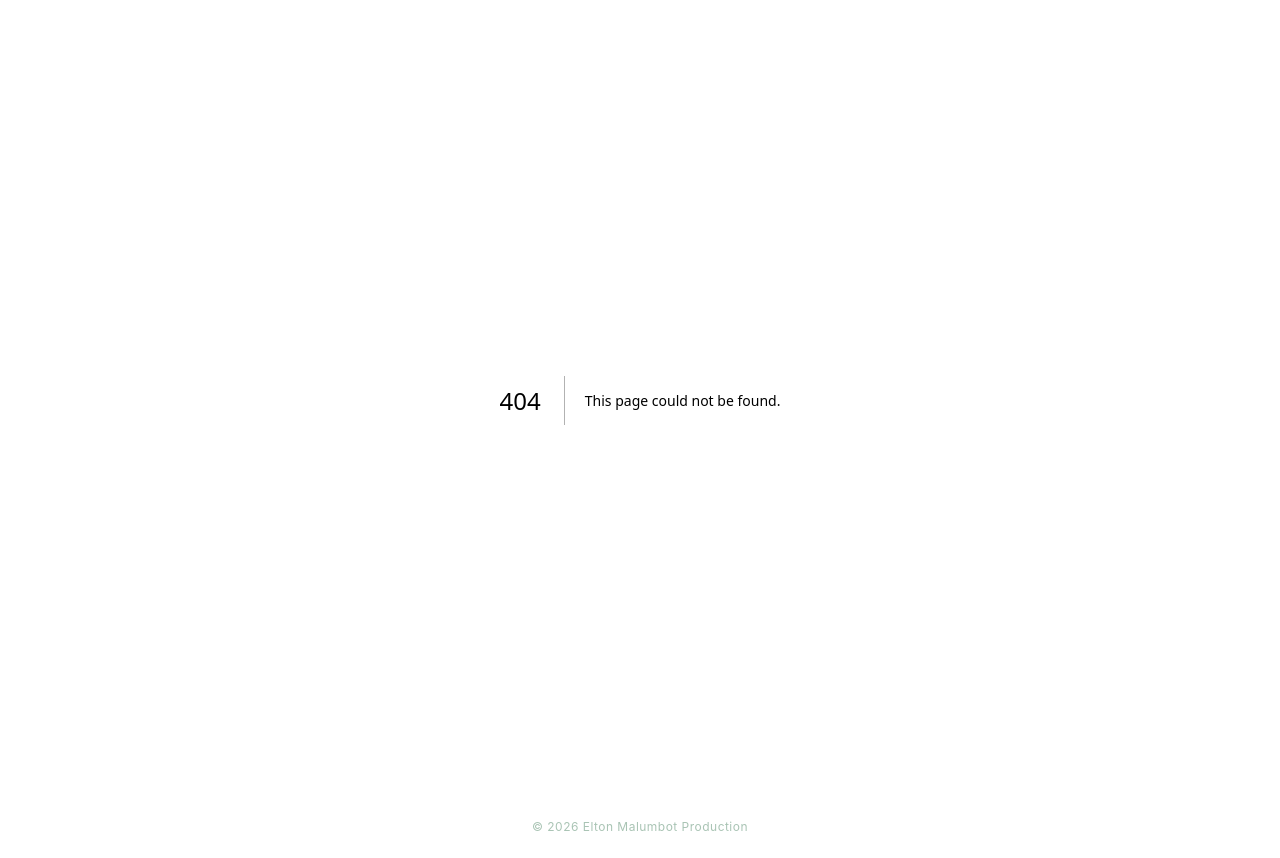
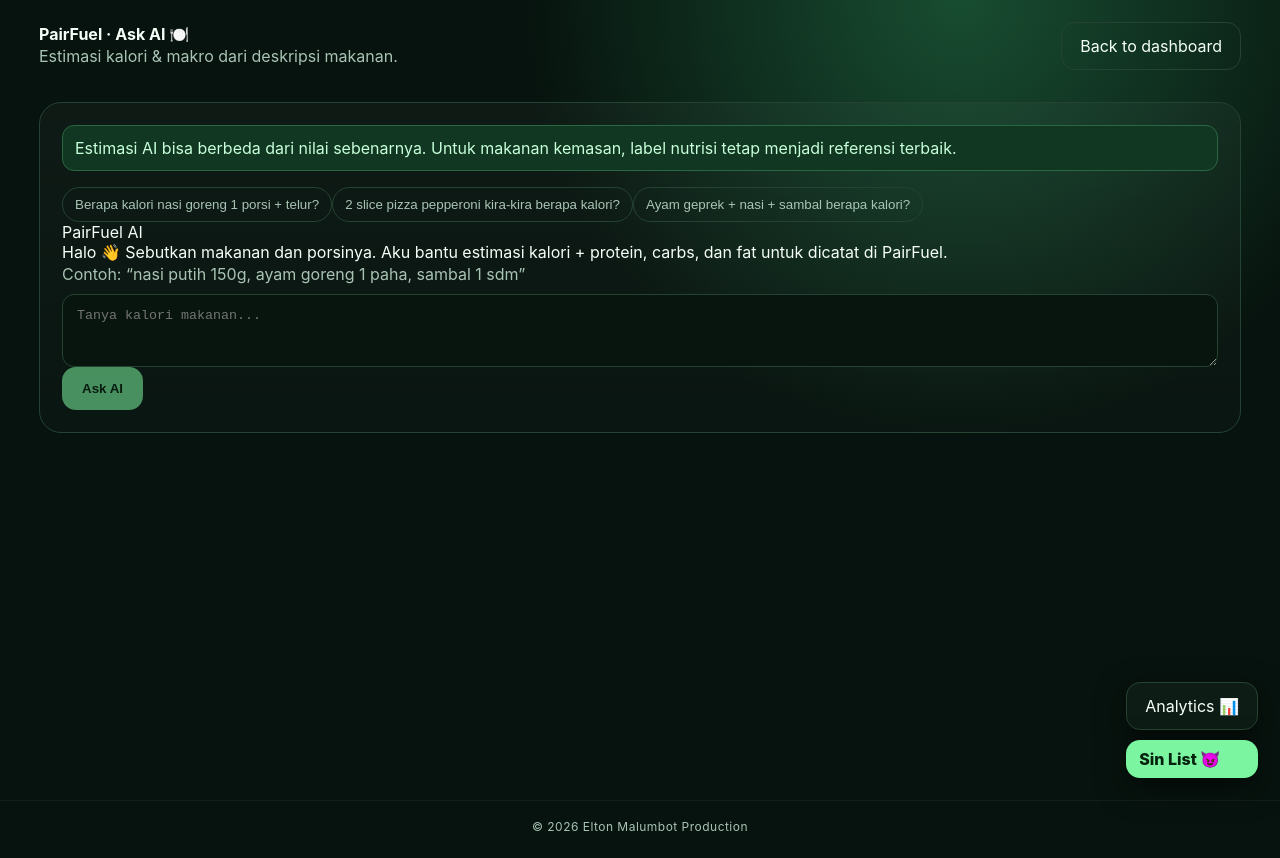
Before and after one commit to eltonmalumbot/PairFuel, a Next.js app: page /dashboard/ask-ai in a window 1280 px wide. Before the commit this address had no page. Built offline with nearby package versions, Linux system fonts and the light colour scheme.

Commit message:
Add AI calorie chat interface

```diff
--- /dev/null
+++ b/app/dashboard/ask-ai/page.tsx
@@ -0,0 +1,98 @@
+"use client";
+
+import { FormEvent, useMemo, useState } from "react";
+
+type Message = { role: "user" | "assistant"; content: string };
+
+const STARTERS = [
+  "Berapa kalori nasi goreng 1 porsi + telur?",
+  "2 slice pizza pepperoni kira-kira berapa kalori?",
+  "Ayam geprek + nasi + sambal berapa kalori?",
+];
+
+export default function AskAiPage() {
+  const [messages, setMessages] = useState<Message[]>([
+    {
+      role: "assistant",
+      content: "Halo 👋 Sebutkan makanan dan porsinya. Aku bantu estimasi kalori + protein, carbs, dan fat untuk dicatat di PairFuel.",
+    },
+  ]);
+  const [input, setInput] = useState("");
+  const [busy, setBusy] = useState(false);
+  const [error, setError] = useState("");
+
+  const history = useMemo(() => messages.slice(-8), [messages]);
+
+  async function ask(text: string) {
+    const clean = text.trim().slice(0, 800);
+    if (!clean || busy) return;
+
+    const nextMessages: Message[] = [...messages, { role: "user", content: clean }];
+    setMessages(nextMessages);
+    setInput("");
+    setError("");
+    setBusy(true);
+
+    try {
+      const response = await fetch("/api/ai/calories", {
+        method: "POST",
+        headers: { "content-type": "application/json" },
+        body: JSON.stringify({ messages: [...history, { role: "user", content: clean }] }),
+      });
+
+      const data = await response.json() as { answer?: string; error?: string };
+      if (!response.ok || !data.answer) throw new Error(data.error || "AI tidak dapat menjawab saat ini.");
+
+      setMessages((current) => [...current, { role: "assistant", content: data.answer! }]);
+    } catch (err) {
+      setError(err instanceof Error ? err.message : "AI tidak dapat menjawab saat ini.");
+    } finally {
+      setBusy(false);
+    }
+  }
+
+  async function submit(event: FormEvent<HTMLFormElement>) {
+    event.preventDefault();
+    await ask(input);
+  }
+
+  return <main className="shell">
+    <header className="topbar">
+      <div>
+        <strong>PairFuel · Ask AI 🍽️</strong>
+        <div className="muted">Estimasi kalori & makro dari deskripsi makanan.</div>
+      </div>
+      <a className="ghost" href="/dashboard">Back to dashboard</a>
+    </header>
+
+    <section className="dashboard">
+      <div className="panel ai-chat-panel">
+        <div className="notice" style={{ marginBottom: 16 }}>
+          Estimasi AI bisa berbeda dari nilai sebenarnya. Untuk makanan kemasan, label nutrisi tetap menjadi referensi terbaik.
+        </div>
+
+        <div className="ai-starters">
+          {STARTERS.map((starter) => <button key={starter} type="button" className="tab" onClick={() => ask(starter)} disabled={busy}>{starter}</button>)}
+        </div>
+
+        <div className="ai-chat-list" aria-live="polite">
+          {messages.map((message, index) => <div key={`${message.role}-${index}`} className={`ai-message ${message.role}`}>
+            <div className="ai-message-label">{message.role === "assistant" ? "PairFuel AI" : "You"}</div>
+            <div className="ai-message-body">{message.content}</div>
+          </div>)}
+          {busy && <div className="ai-message assistant"><div className="ai-message-label">PairFuel AI</div><div className="ai-message-body muted">Menghitung estimasi...</div></div>}
+        </div>
+
+        {error && <div className="error" style={{ padding: 12, borderRadius: 12, marginTop: 14 }}>{error}</div>}
+
+        <form className="ai-chat-form" onSubmit={submit}>
+          <label className="field" style={{ margin: 0 }}>
+            <span className="muted">Contoh: “nasi putih 150g, ayam goreng 1 paha, sambal 1 sdm”</span>
+            <textarea name="question" rows={3} maxLength={800} value={input} onChange={(e) => setInput(e.target.value)} placeholder="Tanya kalori makanan..." required />
+          </label>
+          <button className="button" disabled={busy || !input.trim()}>{busy ? "Thinking..." : "Ask AI"}</button>
+        </form>
+      </div>
+    </section>
+  </main>;
+}
```
